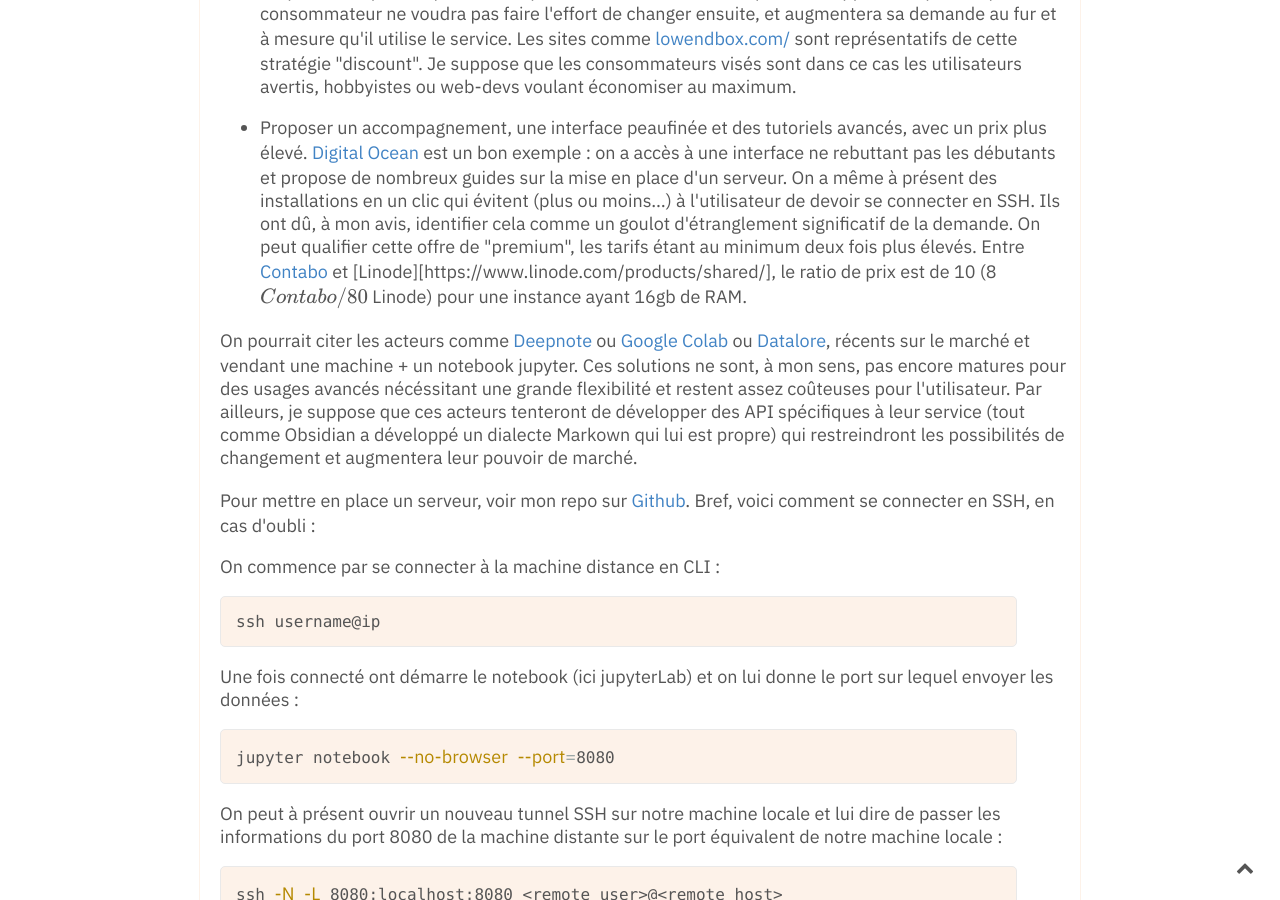
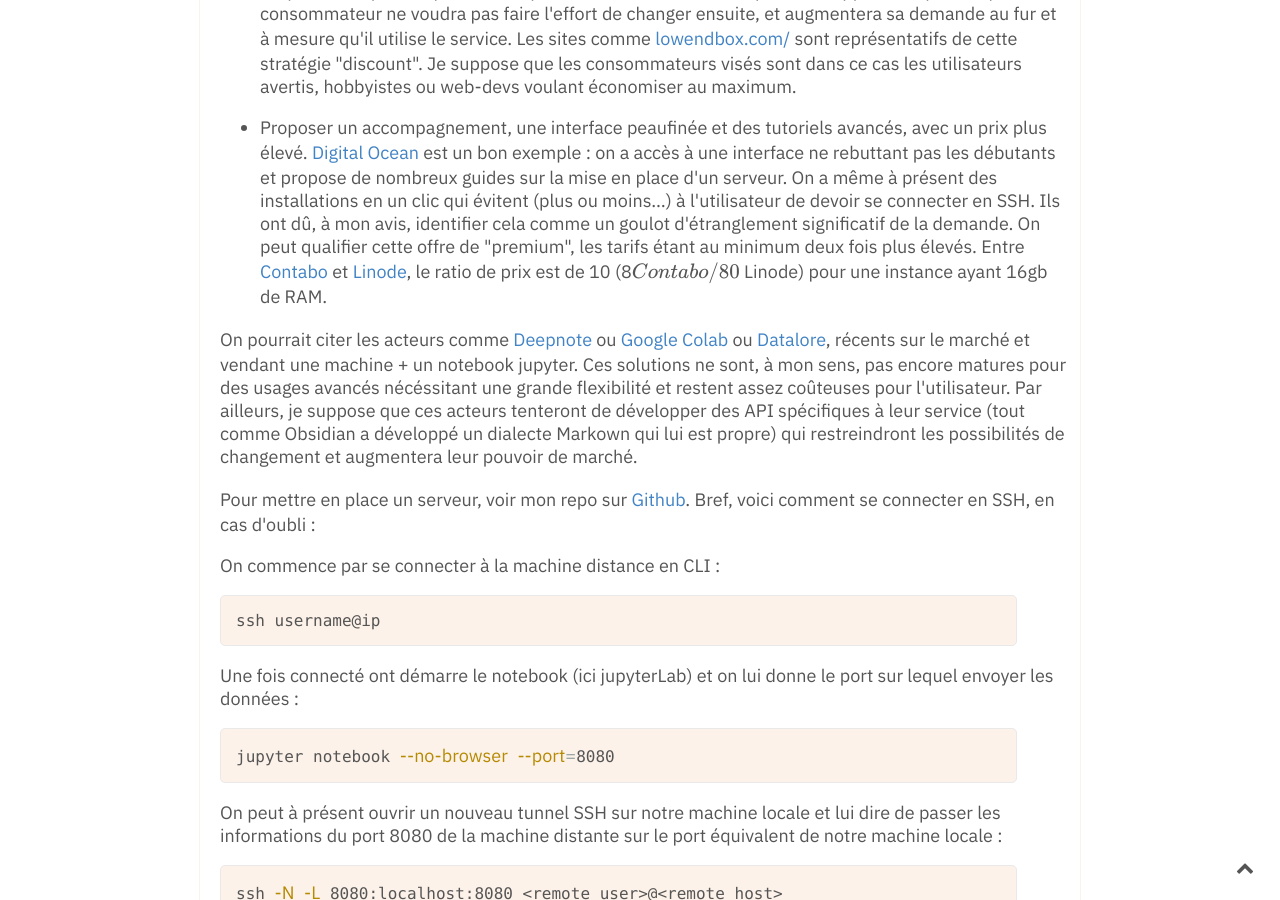
Before and after one commit to Maxence-L/arboretum.link, a Jekyll site: the page built from _notes/Connexion SSH avec un notebook.md, in a window 1280 px wide and 900 px high, scrolled down 633 px. Built offline with Jekyll 4.4.1, drawn with Linux system fonts in a browser that asks for light colours; formulas are drawn with MathJax 3.

Commit message:
Update Connexion SSH avec un notebook.md

```diff
--- a/_notes/Connexion SSH avec un notebook.md
+++ b/_notes/Connexion SSH avec un notebook.md
@@ -10,7 +10,7 @@
 
 - Proposer des prix les plus faibles possibles à l'entrée comme produit d'appel en espérant que le consommateur ne voudra pas faire l'effort de changer ensuite, et augmentera sa demande au fur et à mesure qu'il utilise le service. Les sites comme [lowendbox.com/](https://lowendbox.com/) sont représentatifs de cette stratégie "discount". Je suppose que les consommateurs visés sont dans ce cas les utilisateurs avertis, hobbyistes ou web-devs voulant économiser au maximum.
 
-- Proposer un accompagnement, une interface peaufinée et des tutoriels avancés, avec un prix plus élevé. [Digital Ocean](https://www.digitalocean.com/) est un bon exemple : on a accès à une interface ne rebuttant pas les débutants et propose de nombreux guides sur la mise en place d'un serveur. On a même à présent des installations en un clic qui évitent (plus ou moins...) à l'utilisateur de devoir se connecter en SSH. Ils ont dû, à mon avis, identifier cela comme un goulot d'étranglement significatif de la demande. On peut qualifier cette offre de "premium", les tarifs étant au minimum deux fois plus élevés. Entre [Contabo](https://contabo.com/?show=vps) et [Linode][https://www.linode.com/products/shared/], le ratio de prix est de 10 (8$ Contabo / 80$ Linode) pour une instance ayant 16gb de RAM.
+- Proposer un accompagnement, une interface peaufinée et des tutoriels avancés, avec un prix plus élevé. [Digital Ocean](https://www.digitalocean.com/) est un bon exemple : on a accès à une interface ne rebuttant pas les débutants et propose de nombreux guides sur la mise en place d'un serveur. On a même à présent des installations en un clic qui évitent (plus ou moins...) à l'utilisateur de devoir se connecter en SSH. Ils ont dû, à mon avis, identifier cela comme un goulot d'étranglement significatif de la demande. On peut qualifier cette offre de "premium", les tarifs étant au minimum deux fois plus élevés. Entre [Contabo](https://contabo.com/?show=vps) et [Linode](https://www.linode.com/products/shared/), le ratio de prix est de 10 (8$ Contabo / 80$ Linode) pour une instance ayant 16gb de RAM.
 
 On pourrait citer les acteurs comme [Deepnote](deepnote.com) ou [Google Colab](https://colab.research.google.com/) ou [Datalore](https://datalore.jetbrains.com/), récents sur le marché et vendant une machine + un notebook jupyter. Ces solutions ne sont, à mon sens, pas encore matures pour des usages avancés nécéssitant une grande flexibilité et restent assez coûteuses pour l'utilisateur. Par ailleurs, je suppose que ces acteurs tenteront de développer des API spécifiques à leur service (tout comme Obsidian a développé un dialecte Markown qui lui est propre) qui restreindront les possibilités de changement et augmentera leur pouvoir de marché.
 
```
